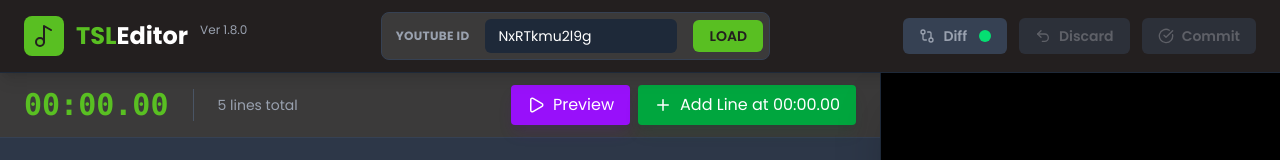
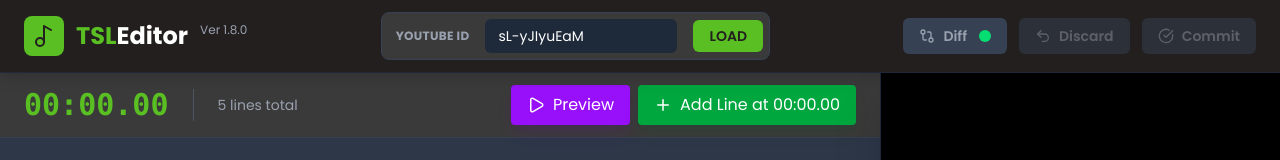
Before and after one commit to champsing/TSL-Editor, a React (Vite) app: page / in a window 1280 px wide. Shown: the top 160 px of the page. Built offline with nearby package versions, Linux system fonts and the light colour scheme; no server answers.

Commit message:
change default video ID

```diff
--- a/utils.ts
+++ b/utils.ts
@@ -24,7 +24,7 @@ export const secondsToTime = (
 export const formatDuration = (val: number) => `${val}`;
 
 // Default YouTube Video ID
-export const DEFAULT_VIDEO_ID = "NxRTkmu2l9g"; // yutori - Speed
+export const DEFAULT_VIDEO_ID = "sL-yJIyuEaM"; // yutori - Speed
 
 // Default Initial Data
 export const INITIAL_JSON_DATA = `[
```
